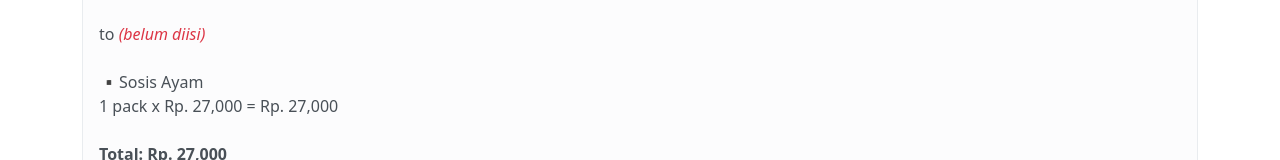
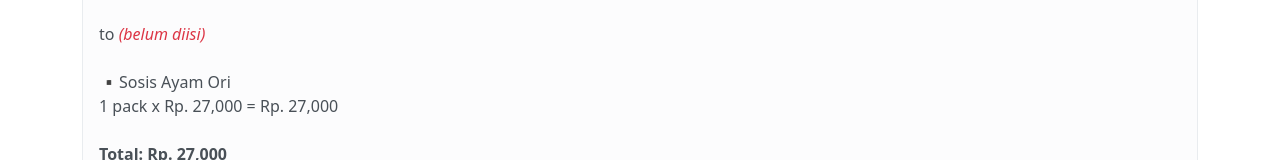
Before and after one commit to trubusoft/atapos, a Next.js app: page /atapos/ in a window 1280 px wide. Both pictures are taken after a click on the button 568 px from the left and 209 px from the top of the page. Shown: the part 629-789 px from the top of the page. Built offline with nearby package versions, Linux system fonts and the light colour scheme.

Commit message:
update Sosis Ayam wording on preview and generate

```diff
--- a/app/page.js
+++ b/app/page.js
@@ -57,7 +57,7 @@ function Preview({orderNumber, name, sausage, katsu, meatball, shippingCost, tot
         if (sausage !== 0) {
             return (
                 <>
-                    <div>▪️Sosis Ayam</div>
+                    <div>▪️Sosis Ayam Ori</div>
                     <div>{sausage} pack x Rp. {sausagePrice.toLocaleString()} = Rp. {(sausage * sausagePrice).toLocaleString()}</div>
                     <br/>
                 </>
@@ -124,7 +124,7 @@ function Preview({orderNumber, name, sausage, katsu, meatball, shippingCost, tot
 
     function generateSausage() {
         if (sausage !== 0) {
-            return "▪️Sosis Ayam\n" +
+            return "▪️Sosis Ayam Ori\n" +
                 sausage + " pack x Rp. " + sausagePrice.toLocaleString() +
                 " = Rp. " + (sausage * sausagePrice).toLocaleString() + "\n\n";
         }
```
